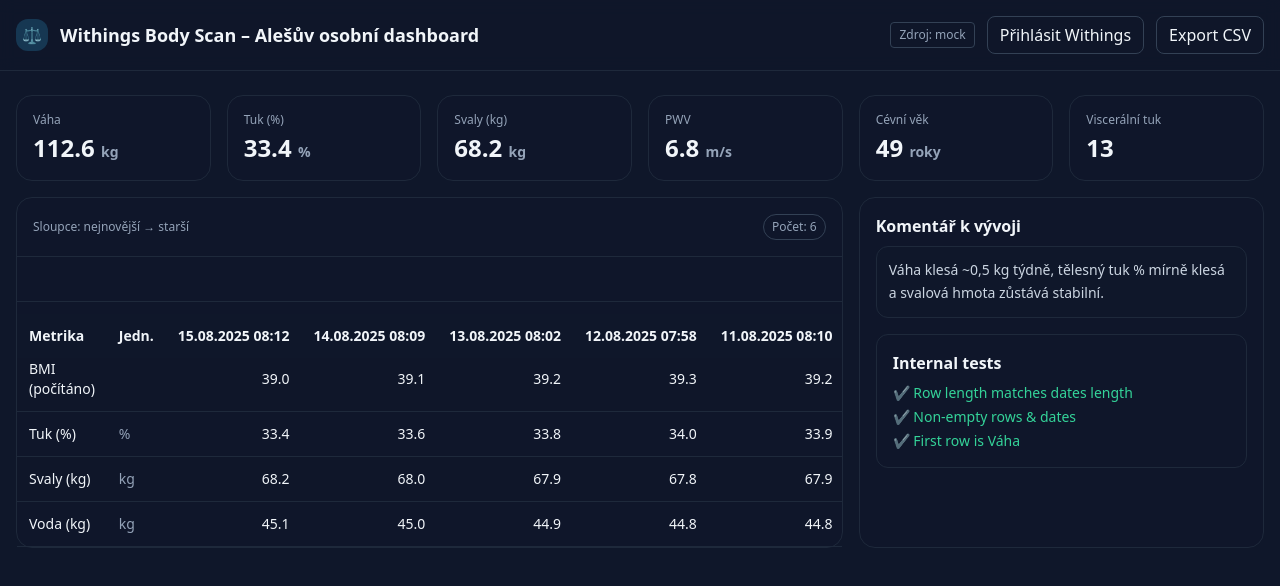
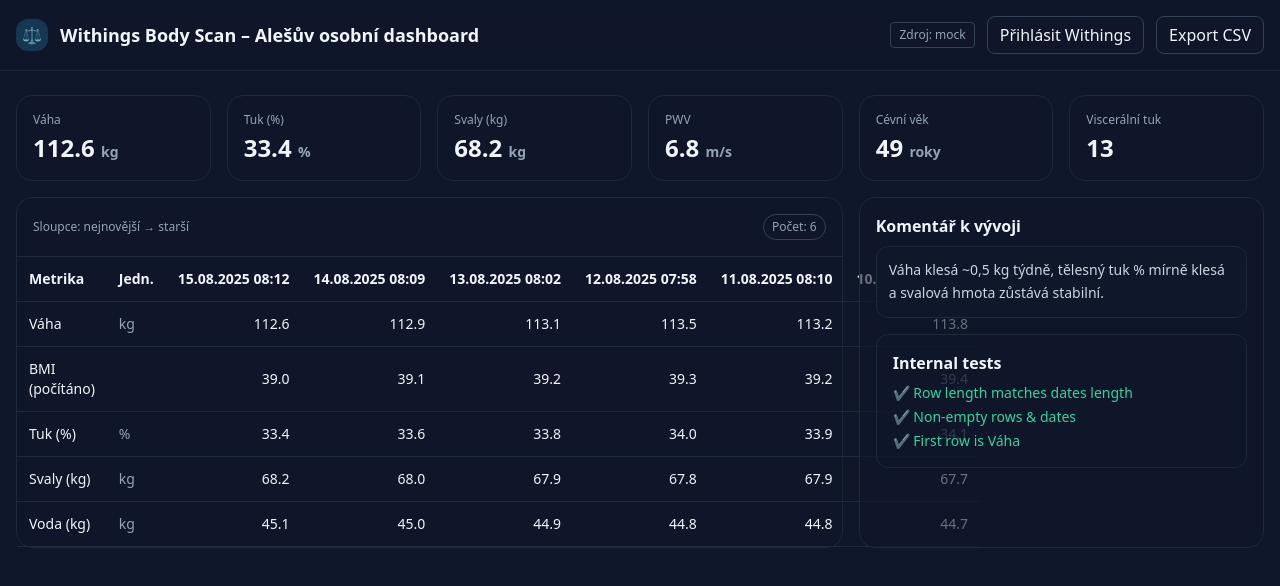
Before and after one commit to alatablet72/withings-dashboard, a Next.js app: page / in a window 1280 px wide. Shown: the top 586 px of the page. Built offline with nearby package versions, Linux system fonts and the light colour scheme.

Commit message:
Update page.js

```diff
--- a/app/page.js
+++ b/app/page.js
@@ -32,10 +32,13 @@
 }
 
 function HistoryTable({ dates, rows }) {
+  // vždy dej Váhu (type 1) na první místo
+  const ordered = [...rows].sort((a, b) => a.type === 1 ? -1 : b.type === 1 ? 1 : 0);
+
   return (
-    <div className="overflow-auto">
-      <table className="w-full text-sm">
-        <thead className="sticky top-[57px] bg-slate-900">
+    <div>
+      <table className="w-full text-sm border-collapse">
+        <thead>
           <tr>
             <th className="text-left p-3 border-b border-slate-800">Metrika</th>
             <th className="text-left p-3 border-b border-slate-800">Jedn.</th>
@@ -45,7 +48,7 @@
           </tr>
         </thead>
         <tbody>
-          {rows.map((r, i) => (
+          {ordered.map((r, i) => (
             <tr key={i} className={i % 2 ? 'bg-slate-900/40' : ''}>
               <td className="p-3 border-b border-slate-800">{r.label}</td>
               <td className="p-3 border-b border-slate-800 text-slate-400">{r.unit}</td>
@@ -59,6 +62,7 @@
     </div>
   );
 }
+
 
 // CSV export helper
 function buildCSV(dates, rows) {
```
